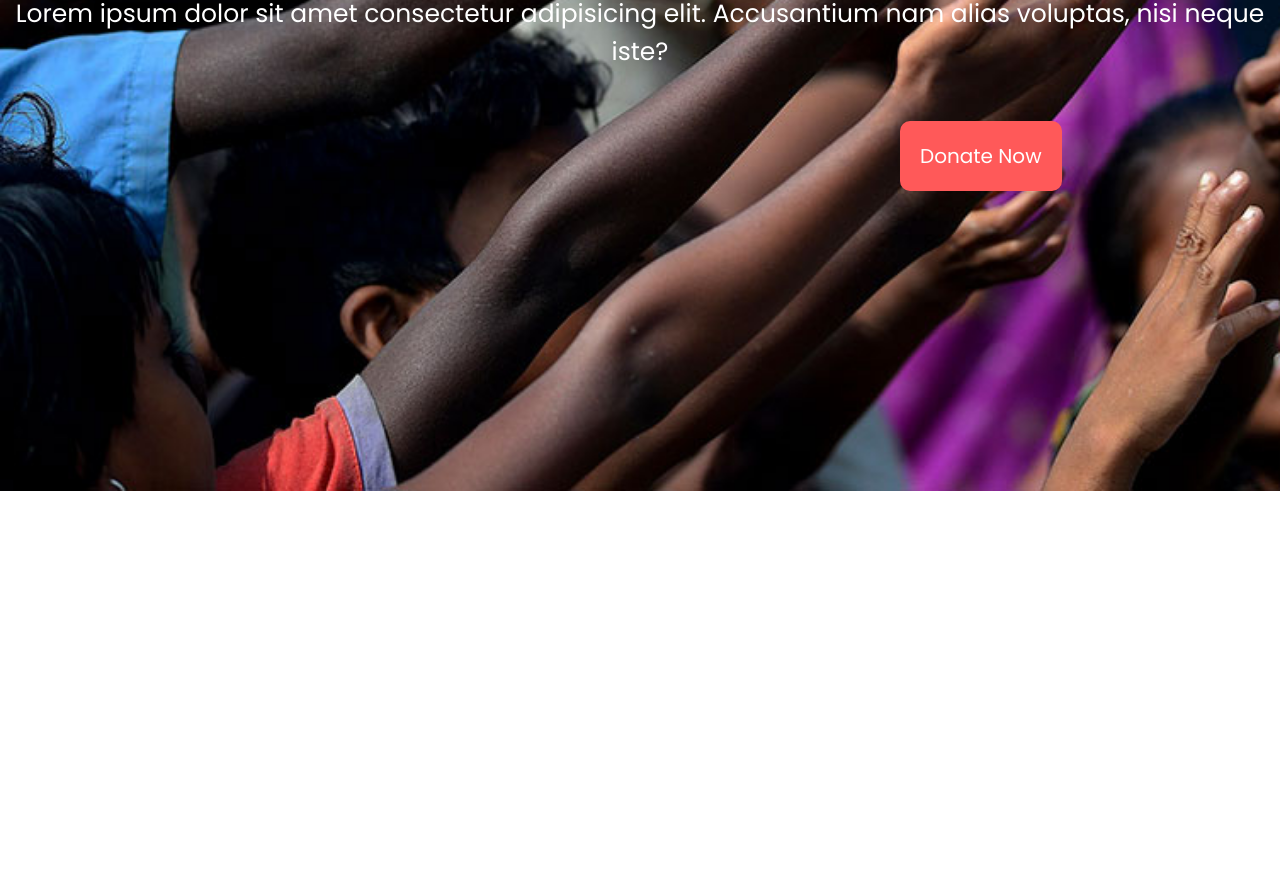
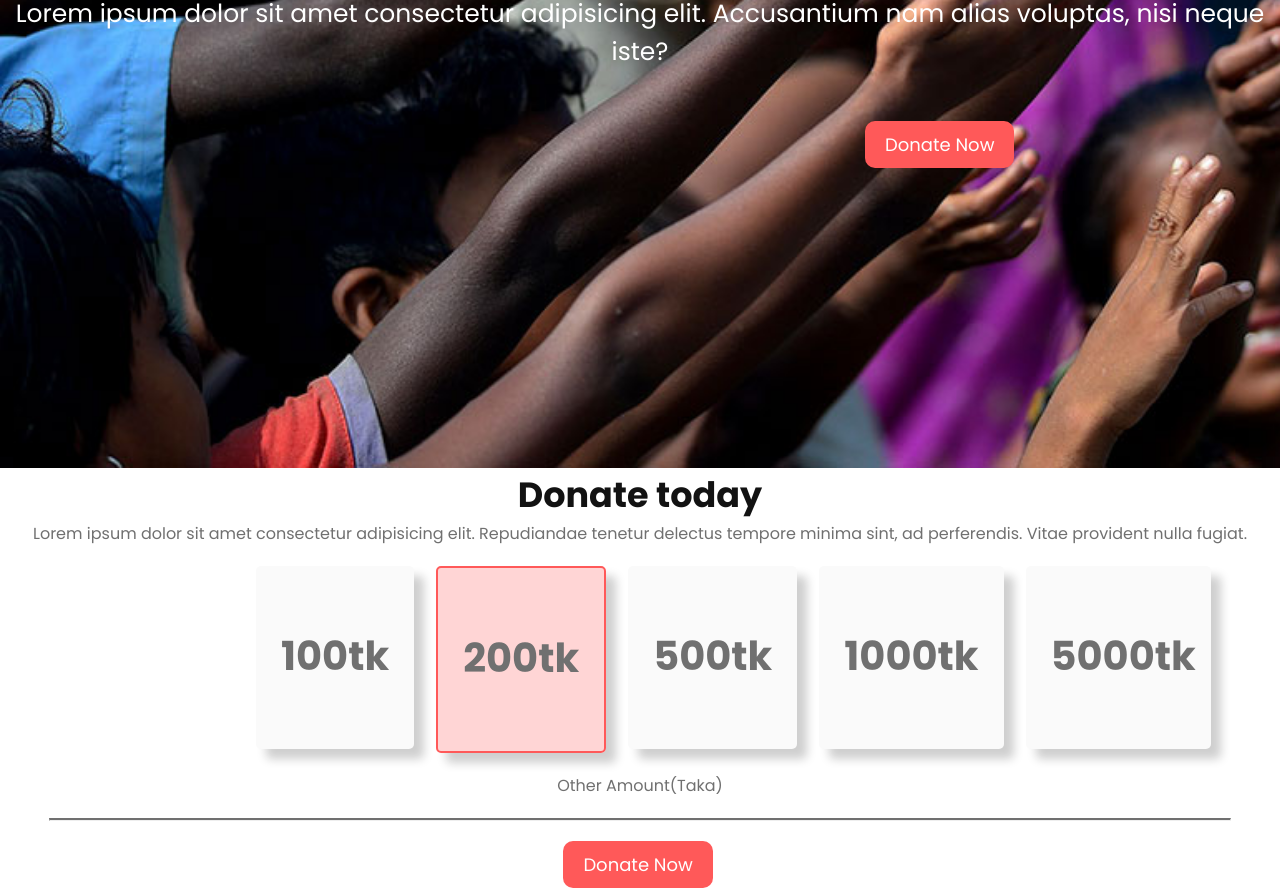
Before and after one commit to Md-arefin/my-second-repo, a plain HTML site: page index.html in a window 1280 px wide. Shown: the part 500-1388 px from the top of the page. Before the commit the page ends 991 px from the top, so only its background shows below. Drawn offline with Linux system fonts and the light colour scheme.

Commit message:
added donate today

```diff
--- a/index.html
+++ b/index.html
@@ -9,12 +9,29 @@
     <title>my second repo</title>
 </head>
 <body>
+    <!-- Header -->
     <header class="banner">
         <h1 class="banner-title">Let,s Help Those Who Are More In Need</h1>
         <p class="banner-description">Lorem ipsum dolor sit amet consectetur adipisicing elit. Accusantium nam alias voluptas, nisi neque iste?</p>
         <button class="btn-primary">Donate Now</button>
     </header>
-    <main></main>
+    <main>
+        <!-- Section for Donate today -->
+        <section class="donate-today">
+            <h2>Donate today</h2>
+            <p>Lorem ipsum dolor sit amet consectetur adipisicing elit. Repudiandae tenetur delectus tempore minima sint, ad perferendis. Vitae provident nulla fugiat.</p>
+            <div class="donate-amount">
+                <div class="amount" >100tk</div>
+                <div class="amount" id="tk">200tk</div>
+                <div class="amount">500tk</div>
+                <div class="amount" >1000tk</div>
+                <div class="amount">5000tk</div>
+            </div>
+             <p>Other Amount(Taka)</p>
+             <hr>
+             <button class="btn-primary">Donate Now</button>
+        </section>
+    </main>
     <footer></footer>
 </body>
 </html>
--- a/style.css
+++ b/style.css
@@ -1,37 +1,92 @@
-*{
-    margin:0;
+* {
+    margin: 0;
     font-family: 'Poppins', sans-serif;
 }
+
 .banner {
-    background-image:url(/images/donation13.jpg);
+    background-image: url(/images/donation13.jpg);
     background-repeat: no-repeat;
     background-size: cover;
     margin: auto;
     padding-bottom: 300px;
 }
-.banner-title{
-    color:#ffffff ;
+
+.banner-title {
+    color: #ffffff;
     text-align: center;
     font-weight: 800;
     font-size: 80px;
     padding-top: 255px;
 
 }
-.banner-description{
-    color:#ffffff ;
+
+.banner-description {
+    color: #ffffff;
     text-align: center;
     font-weight: 400;
     font-size: 25px;
     padding-bottom: 50px;
 }
-.btn-primary{
-    margin-left: 900px;
-    font-size: 20px;
+
+.btn-primary {
+    margin-left: 865px;
+    font-size: 18px;
     font-weight: 400;
-    background-color:#FF5959 ;
+    background-color: #FF5959;
     color: #ffffff;
     border: 0;
     border-color: #FF5959;
     border-radius: 10px;
-    padding: 20px;
+    padding: 10px 20px;
 }
+
+.donate-today {
+    text-align: center;
+    color: #707070;
+}
+
+h2 {
+    font-size: 35px;
+    color: #121212;
+}
+
+.donate-amount {
+    display: flex;
+    gap: 22px;
+    margin: 20px 20%;
+}
+
+.amount {
+    Weight: 700px;
+    font-size: 40px;
+    font-weight: bold;
+    background: #FAFAFA;
+    box-shadow: 10px 10px 10px rgba(18, 18, 18, 0.205);
+    border-radius: 5px;
+    width: 135px;
+    height: 123px;
+    padding: 60px 25px 0 25px;
+
+}
+.amount:hover{
+    background-color: rgba(255, 89, 89, 0.25);
+    border: 2px solid #FF5959;
+
+}
+
+#tk{
+    background-color: rgba(255, 89, 89, 0.25);
+    border: 2px solid #FF5959;
+}
+
+.donate-today .btn-primary {
+    margin-right: 0.3%;
+    margin-left: 0;
+}
+
+hr {
+    border-top: 2px solid;
+    /* align: center; */
+    margin: 20px auto;
+    width: 1180px;
+}
```
